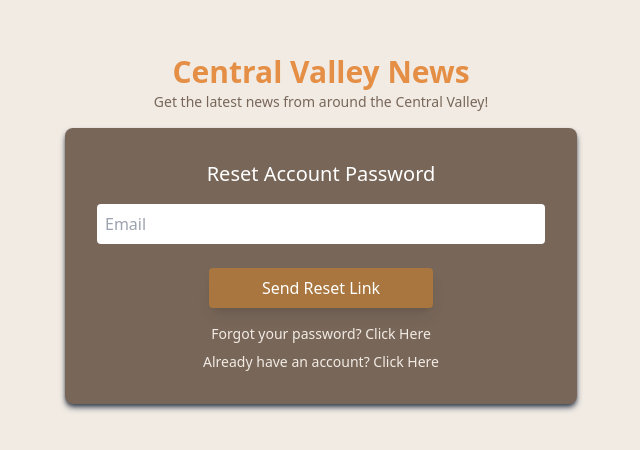
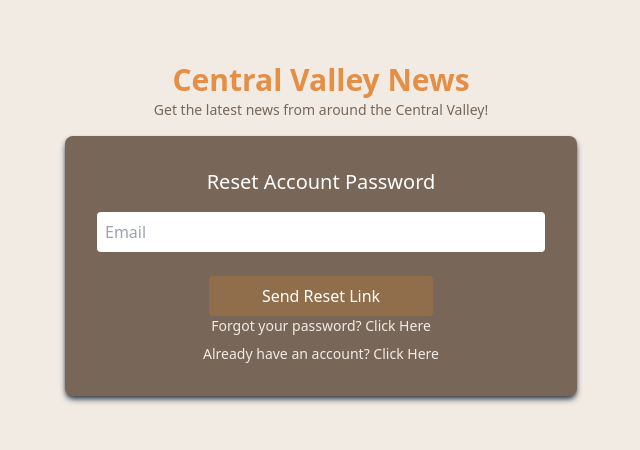
Before and after one commit to Algorithm-Allies/valleyNews, a React (Vite) app in the folder client/: page /auth/reset in a window 1280 px wide. Shown: the part 168-618 px from the top of the page, without its empty margins (319-959 px from the left). Built offline with nearby package versions, Linux system fonts and the light colour scheme.

Commit message:
add pending state to form submissions

```diff
--- /dev/null
+++ b/client/src/components/Auth/AuthButton.jsx
@@ -0,0 +1,51 @@
+import { useNavigation } from "react-router-dom";
+
+function AuthButton({ children }) {
+  const navigation = useNavigation();
+  return (
+    <button
+      className={`flex justify-center  w-1/2 py-2 mx-auto mt-6 bg-brown-300/50 rounded ${
+        navigation.state === "submitting" ? "bg-brown-300/50" : "bg-brown-300"
+      }`}
+    >
+      <div className="relative">
+        <span
+          className={`text-base ${
+            navigation.state === "submitting" ? "text-white/60" : "text-white"
+          }`}
+        >
+          {children}
+        </span>
+        <span className="absolute left-0 -translate-x-6  top-1/2 -translate-y-1/2 ">
+          {navigation.state === "submitting" && (
+            <Spinner className="size-4 text-custom-orange animate-spin" />
+          )}
+        </span>
+      </div>
+    </button>
+  );
+}
+
+function Spinner({ className }) {
+  return (
+    <svg
+      aria-hidden="true"
+      role="status"
+      className={className}
+      viewBox="0 0 100 101"
+      fill="none"
+      xmlns="http://www.w3.org/2000/svg"
+    >
+      <path
+        d="M100 50.5908C100 78.2051 77.6142 100.591 50 100.591C22.3858 100.591 0 78.2051 0 50.5908C0 22.9766 22.3858 0.59082 50 0.59082C77.6142 0.59082 100 22.9766 100 50.5908ZM9.08144 50.5908C9.08144 73.1895 27.4013 91.5094 50 91.5094C72.5987 91.5094 90.9186 73.1895 90.9186 50.5908C90.9186 27.9921 72.5987 9.67226 50 9.67226C27.4013 9.67226 9.08144 27.9921 9.08144 50.5908Z"
+        fill="#F1EBE4"
+      />
+      <path
+        d="M93.9676 39.0409C96.393 38.4038 97.8624 35.9116 97.0079 33.5539C95.2932 28.8227 92.871 24.3692 89.8167 20.348C85.8452 15.1192 80.8826 10.7238 75.2124 7.41289C69.5422 4.10194 63.2754 1.94025 56.7698 1.05124C51.7666 0.367541 46.6976 0.446843 41.7345 1.27873C39.2613 1.69328 37.813 4.19778 38.4501 6.62326C39.0873 9.04874 41.5694 10.4717 44.0505 10.1071C47.8511 9.54855 51.7191 9.52689 55.5402 10.0491C60.8642 10.7766 65.9928 12.5457 70.6331 15.2552C75.2735 17.9648 79.3347 21.5619 82.5849 25.841C84.9175 28.9121 86.7997 32.2913 88.1811 35.8758C89.083 38.2158 91.5421 39.6781 93.9676 39.0409Z"
+        fill="currentColor"
+      />
+    </svg>
+  );
+}
+
+export default AuthButton;
--- a/client/src/pages/Login.jsx
+++ b/client/src/pages/Login.jsx
@@ -6,18 +6,17 @@ import {
   formValidationErrorResponse,
   sanitizeFormData,
 } from "../lib/formHelpers";
+import AuthButton from "../components/Auth/AuthButton";
 
 export async function action({ request }) {
   const formData = sanitizeFormData(await request.formData());
   const { email, password } = Object.fromEntries(formData);
-
   if (!email || !password) {
     formValidationErrorResponse({
       data: { email },
       message: "Please enter your email and password",
     });
   }
-
   const res = await fetch(`${import.meta.env.VITE_API_URL}/users/login`, {
     method: "POST",
     body: JSON.stringify({ email, password }),
@@ -69,9 +68,7 @@ function Login() {
           <FormError formError={formError.message} />
         </div>
       )}
-      <button className="block w-1/2 py-2 mx-auto mt-6 bg-brown-300 text-white rounded">
-        Login
-      </button>
+      <AuthButton>Login</AuthButton>
       <div className="flex flex-col items-center gap-2 mt-4">
         <Link to="/auth/reset" className="text-sm text-brown-100">
           Forgot your password? Click Here
--- a/client/src/pages/NewPassword.jsx
+++ b/client/src/pages/NewPassword.jsx
@@ -7,6 +7,7 @@ import {
   sanitizeFormData,
   validatePassword,
 } from "../lib/formHelpers";
+import AuthButton from "../components/Auth/AuthButton";
 
 export async function action({ request }) {
   const formData = sanitizeFormData(await request.formData());
@@ -85,9 +86,8 @@ function NewPassword() {
           <FormError formError={formError.message} />
         </div>
       )}
-      <button className="block shadow-brown shadow-lg w-1/2 py-2 mx-auto mb-4 bg-brown-300 text-white rounded">
-        Confirm
-      </button>
+      <AuthButton>Confirm</AuthButton>
+
       <div className="flex flex-col items-center gap-2 mt-4">
         <Link to="/auth/login" className="text-sm text-brown-100">
           Already have an account? Click Here
--- a/client/src/pages/Register.jsx
+++ b/client/src/pages/Register.jsx
@@ -8,6 +8,7 @@ import {
   sanitizeFormData,
   validatePassword,
 } from "../lib/formHelpers";
+import AuthButton from "../components/Auth/AuthButton";
 
 export async function action({ request }) {
   const formData = sanitizeFormData(await request.formData());
@@ -21,7 +22,6 @@ export async function action({ request }) {
       message: "Please enter email, password, and confirmation password",
     });
   }
-
   if (password !== confirmPassword) {
     formValidationErrorResponse({
       data: { email },
@@ -35,7 +35,6 @@ export async function action({ request }) {
       message,
     });
   }
-
   const res = await fetch(`${import.meta.env.VITE_API_URL}/users/register`, {
     method: "POST",
     body: JSON.stringify({ email, password }),
@@ -60,6 +59,7 @@ function Register() {
   if (error) {
     formError = JSON.parse(error.data);
   }
+
   return (
     <AuthForm>
       <h2 className="text-white text-xl text-center mb-4">
@@ -97,9 +97,8 @@ function Register() {
           <FormError formError={formError.message} />
         </div>
       )}
-      <button className="block shadow-brown shadow-lg w-1/2 py-2 mx-auto mb-4 bg-brown-300 text-white rounded">
-        Register
-      </button>
+      <AuthButton>Register</AuthButton>
+
       <label className="checkbox-container">
         <input type="checkbox" className="accent-brown-100" />
         Business Account?
--- a/client/src/pages/ResetPassword.jsx
+++ b/client/src/pages/ResetPassword.jsx
@@ -7,6 +7,7 @@ import {
   sanitizeFormData,
 } from "../lib/formHelpers";
 import FormError from "../components/FormError";
+import AuthButton from "../components/Auth/AuthButton";
 
 export async function action({ request }) {
   const formData = sanitizeFormData(await request.formData());
@@ -60,9 +61,7 @@ function ResetPassword() {
           <FormError formError={formError.message} />
         </div>
       )}
-      <button className="block shadow-brown shadow-lg w-1/2 py-2 mx-auto mb-4 bg-brown-300 text-white rounded">
-        Send Reset Link
-      </button>
+      <AuthButton>Send Reset Link</AuthButton>
       <div className="flex flex-col items-center gap-2">
         <Link to="/auth/reset" className="text-sm text-brown-100">
           Forgot your password? Click Here
```
